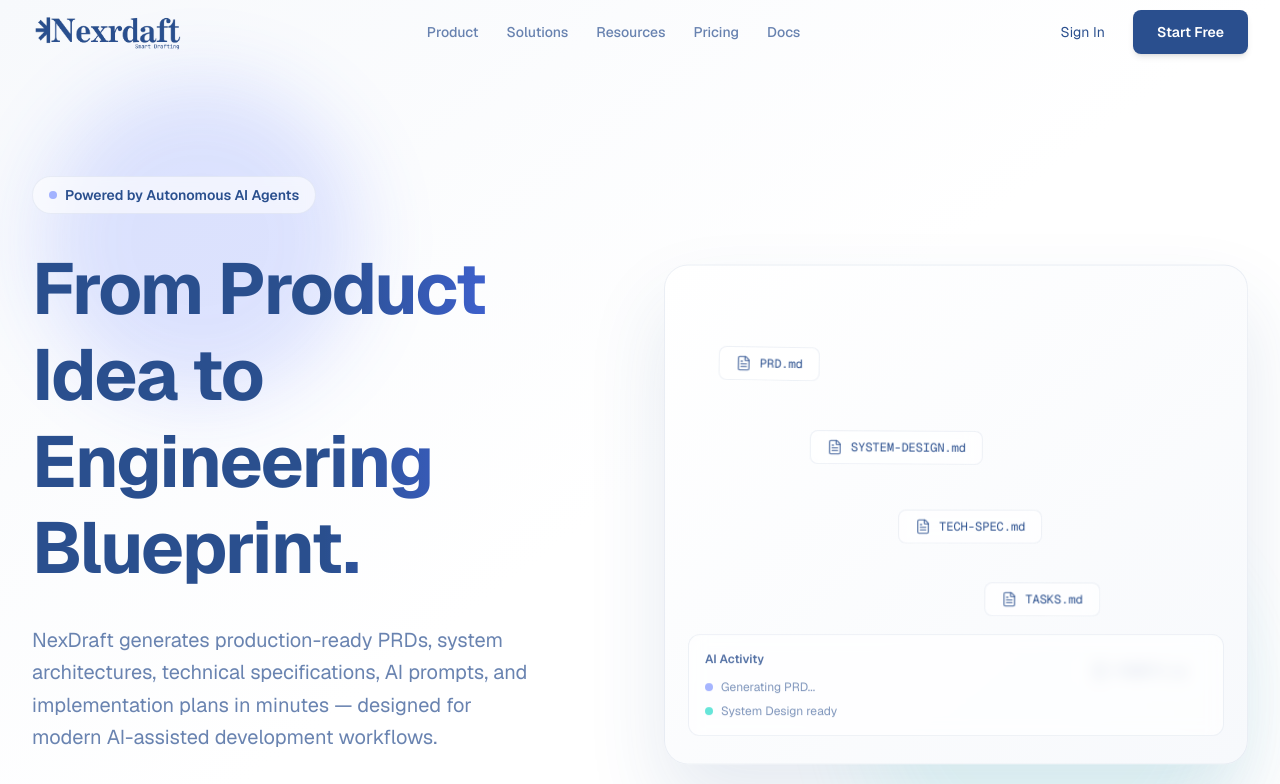
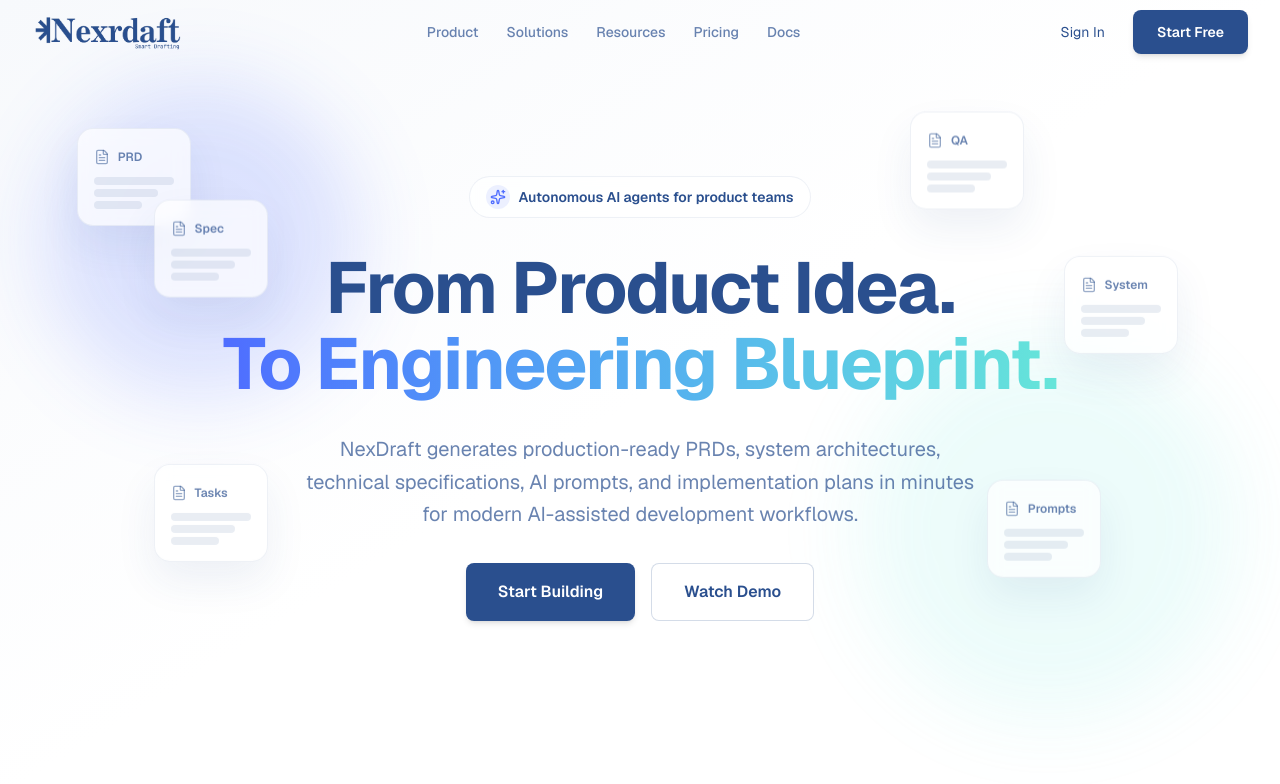
Before and after one commit to BellilxDhaker/nex-draft, a Next.js app: page / in a window 1280 px wide. Shown: the top 784 px of the page. Built offline with nearby package versions, Linux system fonts and the light colour scheme.

Commit message:
refactor: redesign Hero section with floating cards

```diff
--- a/components/sections/Hero.tsx
+++ b/components/sections/Hero.tsx
@@ -1,17 +1,9 @@
 "use client";
 
 import { motion } from "framer-motion";
-import { FileText } from "lucide-react";
+import { FileText, Sparkles } from "lucide-react";
 
 export default function Hero() {
-  const floatingDocuments = [
-    { label: "PRD.md", delay: 0 },
-    { label: "SYSTEM-DESIGN.md", delay: 0.1 },
-    { label: "TECH-SPEC.md", delay: 0.2 },
-    { label: "TASKS.md", delay: 0.3 },
-    { label: "PROMPTS.md", delay: 0.4 },
-  ];
-
   const containerVariants = {
     hidden: { opacity: 0 },
     visible: {
@@ -32,53 +24,108 @@ export default function Hero() {
     },
   };
 
+  const floatingCards = [
+    {
+      id: "prd",
+      label: "PRD",
+      className: "top-[16%] left-[6%]",
+      delay: 0,
+    },
+    {
+      id: "system",
+      label: "System",
+      className: "top-[32%] right-[8%]",
+      delay: 0.2,
+    },
+    {
+      id: "spec",
+      label: "Spec",
+      className: "top-[25%] left-[12%]",
+      delay: 0.4,
+    },
+    {
+      id: "tasks",
+      label: "Tasks",
+      className: "top-[58%] left-[12%]",
+      delay: 0.1,
+    },
+    {
+      id: "prompts",
+      label: "Prompts",
+      className: "top-[60%] right-[14%]",
+      delay: 0.3,
+    },
+    { id: "qa", label: "QA", className: "top-[14%] right-[20%]", delay: 0.5 },
+  ];
+
   return (
-    <section className="relative min-h-screen bg-gradient-to-br from-bg-light via-bg-white to-white pt-24 pb-12 overflow-hidden">
+    <section className="relative min-h-screen bg-gradient-to-br from-bg-light via-bg-white to-white pt-24 pb-16 overflow-hidden">
       {/* Background Blurs */}
       <div className="blur-gradient blur-gradient-blue absolute top-20 left-10 w-80 h-80" />
       <div className="blur-gradient blur-gradient-cyan absolute bottom-20 right-10 w-96 h-96" />
 
+      <div className="pointer-events-none absolute inset-0 z-0">
+        {floatingCards.map((card) => (
+          <motion.div
+            key={card.id}
+            className={`absolute ${card.className} hidden sm:flex flex-col gap-2 rounded-2xl border border-soft bg-white/70 p-4 shadow-premium backdrop-blur-md`}
+            animate={{ y: [0, -12, 0] }}
+            transition={{ duration: 7, repeat: Infinity, delay: card.delay }}
+          >
+            <div className="flex items-center gap-2 text-xs font-semibold text-primary/70">
+              <FileText className="h-6 w-4 text-primary/50" />
+              {card.label}
+            </div>
+            <div className="space-y-1">
+              <div className="h-2 w-20 rounded-full bg-primary/10" />
+              <div className="h-2 w-16 rounded-full bg-primary/10" />
+              <div className="h-2 w-12 rounded-full bg-primary/10" />
+            </div>
+          </motion.div>
+        ))}
+      </div>
+
       <div className="section-container relative z-10">
         <motion.div
-          className="grid grid-cols-1 lg:grid-cols-2 gap-12 items-center"
+          className="flex flex-col items-center text-center"
           variants={containerVariants}
           initial="hidden"
           animate="visible"
         >
-          {/* Left Content */}
           <motion.div variants={itemVariants} className="space-y-8">
-            {/* Badge */}
             <motion.div
-              className="inline-flex items-center gap-2 px-4 py-2 bg-white/60 backdrop-blur-sm border border-soft rounded-full w-fit"
+              className="inline-flex items-center gap-2 px-4 py-2 bg-white/70 backdrop-blur-sm border border-soft rounded-full"
               whileHover={{ scale: 1.05 }}
             >
-              <div className="w-2 h-2 bg-accent rounded-full animate-pulse" />
+              <span className="flex h-6 w-6 items-center justify-center rounded-full bg-accent/10 text-accent">
+                <Sparkles className="h-4 w-4" />
+              </span>
               <span className="text-sm font-semibold text-primary">
-                Powered by Autonomous AI Agents
+                Autonomous AI agents for product teams
               </span>
             </motion.div>
 
-            {/* Headline */}
             <motion.h1
-              className="gradient-text-hero leading-[1.2]"
+              className="text-5xl md:text-7xl font-bold tracking-tight text-primary leading-[1.05]"
               variants={itemVariants}
             >
-              From Product Idea to Engineering Blueprint.
+              <span className="block">From Product Idea.</span>
+              <span className="block bg-gradient-to-r from-accent to-cyan bg-clip-text text-transparent">
+                To Engineering Blueprint.
+              </span>
             </motion.h1>
 
-            {/* Subheadline */}
             <motion.p
-              className="text-lg md:text-xl text-primary/70 leading-relaxed max-w-lg"
+              className="text-lg md:text-xl text-primary/70 leading-relaxed max-w-2xl mx-auto"
               variants={itemVariants}
             >
               NexDraft generates production-ready PRDs, system architectures,
               technical specifications, AI prompts, and implementation plans in
-              minutes — designed for modern AI-assisted development workflows.
+              minutes for modern AI-assisted development workflows.
             </motion.p>
 
-            {/* CTAs */}
             <motion.div
-              className="flex flex-col sm:flex-row gap-4"
+              className="flex flex-col sm:flex-row gap-4 justify-center"
               variants={itemVariants}
             >
               <motion.button
@@ -97,71 +144,6 @@ export default function Hero() {
               </motion.button>
             </motion.div>
           </motion.div>
-
-          {/* Right - Hero Visual */}
-          <motion.div
-            className="relative h-96 md:h-[500px]"
-            variants={itemVariants}
-          >
-            {/* Dashboard Card Background */}
-            <motion.div
-              className="absolute inset-0 bg-gradient-to-br from-white to-bg-light rounded-3xl border border-soft shadow-premium-lg"
-              animate={{ y: [0, 10, 0] }}
-              transition={{ duration: 6, repeat: Infinity }}
-            />
-
-            {/* Floating Documents */}
-            {floatingDocuments.map((doc, i) => (
-              <motion.div
-                key={doc.label}
-                className="absolute glass rounded-lg px-4 py-2 text-xs font-mono text-primary"
-                animate={{
-                  y: [0, -30, 0],
-                  x: [0, Math.random() * 20 - 10, 0],
-                  rotate: [0, 2, 0],
-                }}
-                transition={{
-                  duration: 6 + i * 0.5,
-                  repeat: Infinity,
-                  delay: doc.delay,
-                }}
-                style={{
-                  top: `${20 + i * 15}%`,
-                  left: `${10 + i * 15}%`,
-                }}
-              >
-                <div className="flex items-center gap-2">
-                  <FileText className="h-4 w-4 text-primary/70" />
-                  <span>{doc.label}</span>
-                </div>
-              </motion.div>
-            ))}
-
-            {/* AI Activity Feed */}
-            <motion.div
-              className="absolute bottom-6 left-6 right-6 glass rounded-xl p-4 space-y-3"
-              animate={{ y: [0, 5, 0] }}
-              transition={{ duration: 7, repeat: Infinity, delay: 0.3 }}
-            >
-              <div className="text-xs font-semibold text-primary/80">
-                AI Activity
-              </div>
-              <div className="space-y-2">
-                <div className="flex items-center gap-2">
-                  <div className="w-2 h-2 bg-accent rounded-full animate-pulse" />
-                  <span className="text-xs text-primary/60">
-                    Generating PRD...
-                  </span>
-                </div>
-                <div className="flex items-center gap-2">
-                  <div className="w-2 h-2 bg-cyan rounded-full" />
-                  <span className="text-xs text-primary/60">
-                    System Design ready
-                  </span>
-                </div>
-              </div>
-            </motion.div>
-          </motion.div>
         </motion.div>
       </div>
     </section>
```
